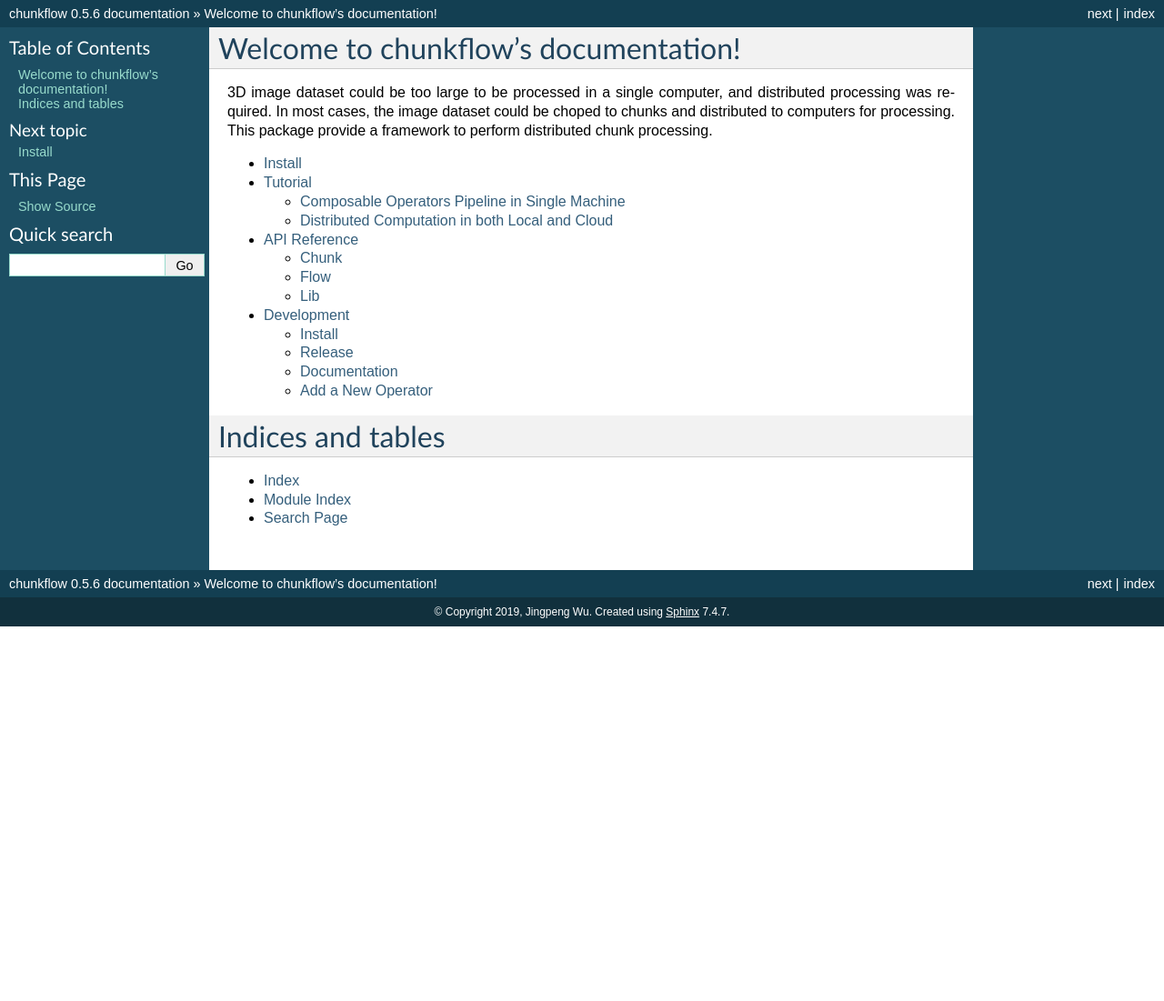
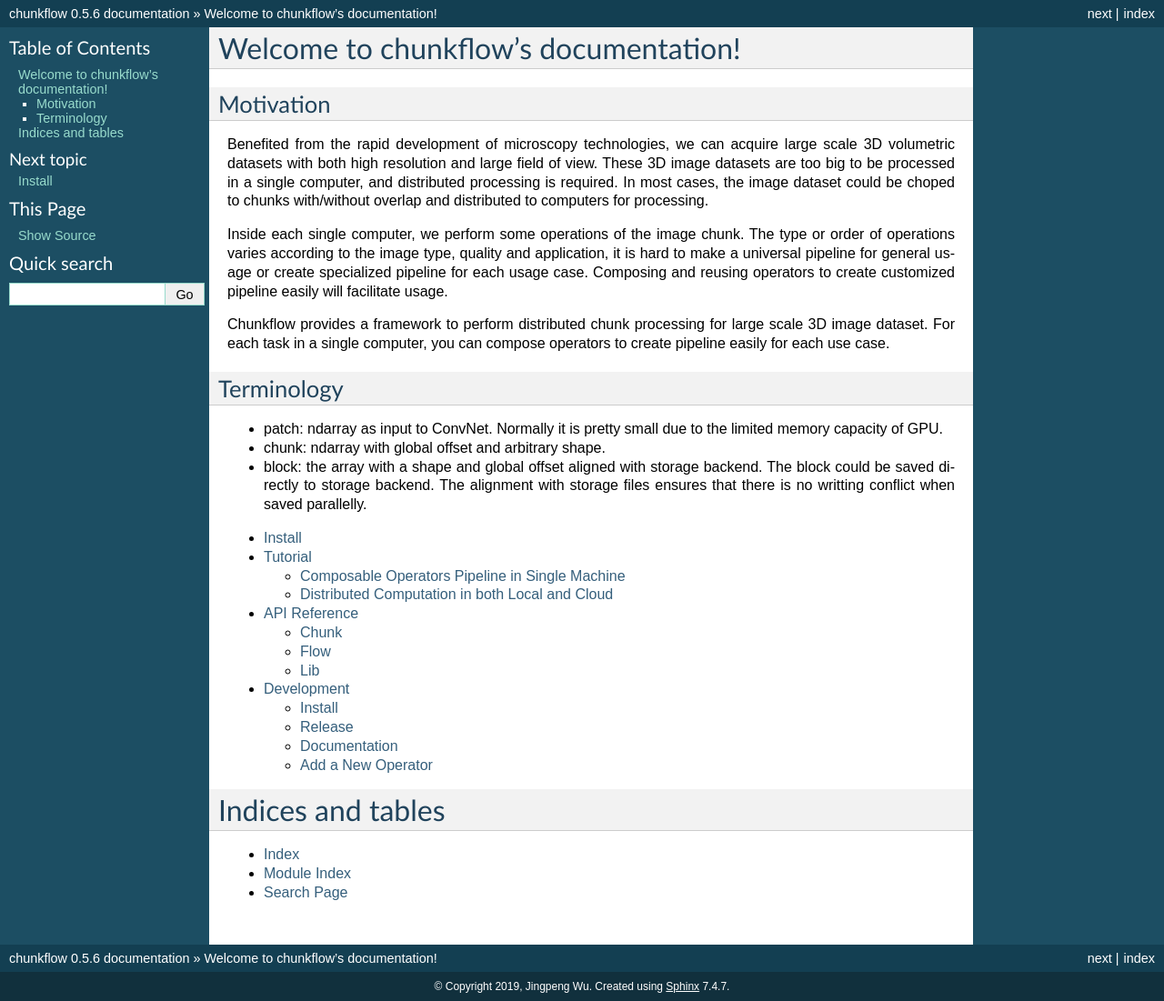
Before and after one commit to seung-lab/chunkflow, a Sphinx documentation site: the page built from docs/source/index.rst, in a window 1280 px wide. Shown: the whole page at 91% size. Built offline with Sphinx 7.4.7, drawn with Linux system fonts in a browser that asks for light colours; before the commit the page ends 900 px from its top, so only the background shows below that.

Commit message:
make README more attractive; move texts to index

```diff
--- a/docs/source/index.rst
+++ b/docs/source/index.rst
@@ -5,7 +5,21 @@
 
 Welcome to chunkflow's documentation!
 ######################################
-3D image dataset could be too large to be processed in a single computer, and distributed processing was required. In most cases, the image dataset could be choped to chunks and distributed to computers for processing. This package provide a framework to perform distributed chunk processing.
+Motivation
+===========
+Benefited from the rapid development of microscopy technologies, we can acquire large scale 3D volumetric datasets with both high resolution and large field of view. These 3D image datasets are too big to be processed in a single computer, and distributed processing is required. In most cases, the image dataset could be choped to chunks with/without overlap and distributed to computers for processing.
+
+Inside each single computer, we perform some operations of the image chunk. The type or order of operations varies according to the image type, quality and application, it is hard to make a universal pipeline for general usage or create specialized pipeline for each usage case. Composing and reusing operators to create customized pipeline easily will facilitate usage.
+
+Chunkflow provides a framework to perform distributed chunk processing for large scale 3D image dataset. For each task in a single computer, you can compose operators to create pipeline easily for each use case.
+
+Terminology
+============
+- patch: ndarray as input to ConvNet. Normally it is pretty small due to the limited memory capacity of GPU.
+- chunk: ndarray with global offset and arbitrary shape.
+- block: the array with a shape and global offset aligned with storage backend. The block could be saved directly to storage backend. The alignment with storage files ensures that there is no writting conflict when saved parallelly.
+
+
 
 .. toctree::
   :maxdepth: 2
--- a/docs/source/tutorial.rst
+++ b/docs/source/tutorial.rst
@@ -186,6 +186,10 @@
 
 If the computation takes too long, you can decrease the ``aff-threshold-high`` to create bigger supervoxels or decrease the ``threshold`` to merge less watershed domains.
 
+Of course, you can also combine the two setups to one single command::
+
+    chunkflow read-tif --file-name path/of/image.tif -o image inference --convnet-model path/of/model.py --convnet-weight-path path/of/weight.pt --patch-size 20 256 256 --patch-overlap 4 64 64 --num-output-channels 3 -f pytorch --batch-size 12 --mask-output-chunk -i image -o affs write-h5 -i affs --file-name affs.h5 agglomerate --threshold 0.7 --aff-threshold-low 0.001 --aff-threshold-high 0.9999 -i affs -o seg write-tif -i seg -f seg.tif neuroglancer -c image,affs,seg -p 33333 -v 30 6 6
+
 Distributed Computation in both Local and Cloud
 *************************************************
 
```
Also changed, not shown: README.md (+10 -12 lines).
